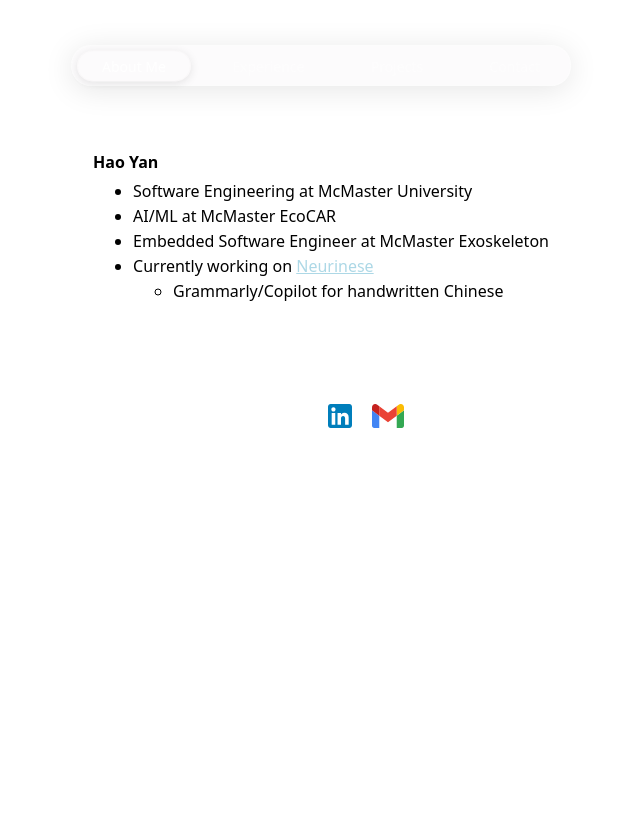
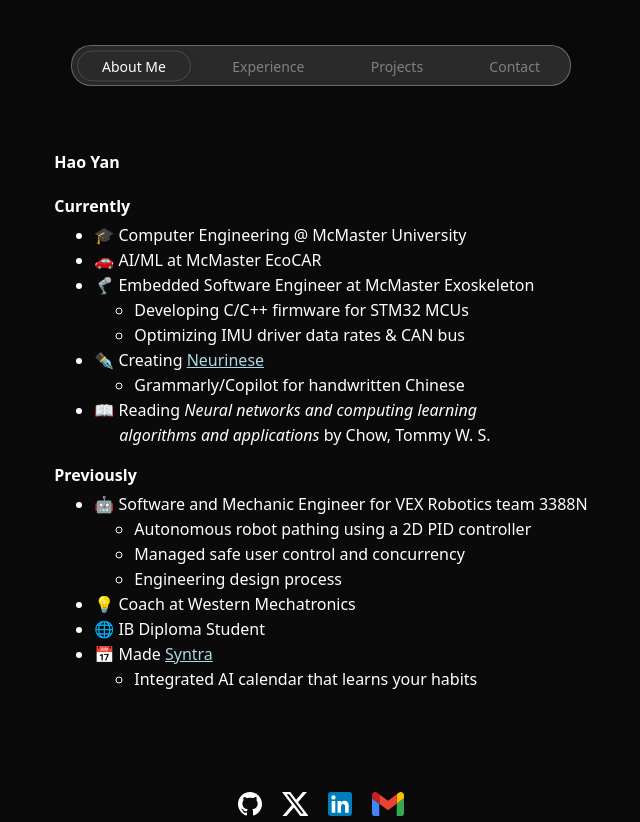
Before and after one commit to dark-sorceror/Personal-Website, a React (Vite) app: page / in a window 1280 px wide. Shown: the whole page, without its empty margins (319-959 px from the left). Before the commit the page ends 800 px from the top, so only its background shows below. Built offline with nearby package versions, Linux system fonts and the light colour scheme.

Commit message:
Update landing page

```diff
--- a/src/App.css
+++ b/src/App.css
@@ -8,6 +8,16 @@
     align-items: center;
     margin-top: 150px;
     justify-content: center;
+    opacity: 0;
+    transform: translateY(20px);
+    transition:
+        opacity 0.8s ease,
+        transform 0.8s ease;
+}
+
+.home-area.in-view {
+    opacity: 1;
+    transform: translateY(0);
 }
 
 .home {
@@ -18,6 +28,12 @@
 .name {
     font-weight: 600;
     text-align: left;
+    margin-bottom: 5px;
+}
+
+.h2 {
+    font-weight: 600;
+    margin-top: 15px;
     margin-bottom: 5px;
 }
 
@@ -36,6 +52,16 @@
     display: flex;
     align-items: center;
     justify-content: center;
+    opacity: 0;
+    transform: translateY(20px);
+    transition:
+        opacity 0.8s ease,
+        transform 0.8s ease;
+}
+
+.linkbar-area.in-view {
+    opacity: 1;
+    transform: translateY(0);
 }
 
 .linkbar {
--- a/src/Home.tsx
+++ b/src/Home.tsx
@@ -1,21 +1,63 @@
+import { useRef, useEffect } from "react";
+
 import "./App.css";
 
 export default function Home() {
+    const itemsRef = useRef<(HTMLDivElement | null)[]>([]);
+
+    useEffect(() => {
+        const observer = new IntersectionObserver(
+            (entries) => {
+                entries.forEach((entry) => {
+                    if (entry.isIntersecting) {
+                        entry.target.classList.add("in-view");
+
+                        observer.unobserve(entry.target);
+                    }
+                });
+            },
+            { threshold: 0.15 },
+        );
+
+        itemsRef.current.forEach((el) => {
+            if (el) observer.observe(el);
+        });
+
+        return () => observer.disconnect();
+    }, []);
+
     return (
         <div className="wrapper">
-            <div className="home-area">
+            <div
+                className="home-area"
+                ref={(el) => {
+                    itemsRef.current[0] = el;
+                }}
+            >
                 <div className="home">
                     <div className="name">Hao Yan</div>
                     <div className="desc">
+                        <div className="h2">Currently</div>
                         <ul>
-                            <li>Software Engineering at McMaster University</li>
-                            <li>AI/ML at McMaster EcoCAR</li>
                             <li>
-                                Embedded Software Engineer at McMaster
+                                🎓 Computer Engineering @ McMaster University
+                            </li>
+                            <li>🚗 AI/ML at McMaster EcoCAR</li>
+                            <li>
+                                🦿 Embedded Software Engineer at McMaster
                                 Exoskeleton
+                                <ul>
+                                    <li>
+                                        Developing C/C++ firmware for STM32 MCUs
+                                    </li>
+                                    <li>
+                                        Optimizing IMU driver data rates & CAN
+                                        bus
+                                    </li>
+                                </ul>
                             </li>
                             <li>
-                                Currently working on{" "}
+                                ✒️ Creating{" "}
                                 <a
                                     href="https://github.com/dark-sorceror/Neurinese"
                                     target="_blank"
@@ -29,12 +71,54 @@ export default function Home() {
                                     </li>
                                 </ul>
                             </li>
+                        <li>📖 Reading <i>Neural networks and computing learning<br />&nbsp;&nbsp;&nbsp;&nbsp;&nbsp;&nbsp;algorithms and applications</i> by Chow, Tommy W. S.</li>
+                        </ul>
+                        <div className="h2">Previously</div>
+                        <ul>
+                            <li>
+                                🤖 Software and Mechanic Engineer for VEX
+                                Robotics team 3388N
+                                <ul>
+                                    <li>
+                                        Autonomous robot pathing using a 2D PID
+                                        controller
+                                    </li>
+                                    <li>
+                                        Managed safe user control and
+                                        concurrency
+                                    </li>
+                                    <li>Engineering design process</li>
+                                </ul>
+                            </li>
+                            <li>💡 Coach at Western Mechatronics</li>
+                            <li>🌐 IB Diploma Student</li>
+                            <li>
+                                📅 Made{" "}
+                                <a
+                                    href="https://github.com/dark-sorceror/Syntra"
+                                    target="_blank"
+                                >
+                                    Syntra
+                                </a>
+                                <ul>
+                                    <li>
+                                        Integrated AI calendar that learns your
+                                        habits
+                                    </li>
+                                </ul>
+                            </li>
                         </ul>
                     </div>
                     <div className="extras"></div>
                 </div>
             </div>
-            <div className="linkbar-area">
+            <div
+                className="linkbar-area"
+                ref={(el) => {
+                    itemsRef.current[1] = el;
+                }}
+                style={{ transitionDelay: "0.3s" }}
+            >
                 <div className="linkbar">
                     <a
                         className="github"
--- a/src/index.css
+++ b/src/index.css
@@ -5,7 +5,6 @@
     line-height: 1.5;
     font-weight: 400;
 
-    color-scheme: light dark;
     /*color: rgba(255, 255, 255, 0.87);*/
     /*background-color: #242424;*/
 
@@ -30,6 +29,8 @@ body {
     margin: 0;
     padding: 0;
     height: 100%;
+    background-color: #0a0a0a;
+    color: white;
 }
 
 ul {
```
